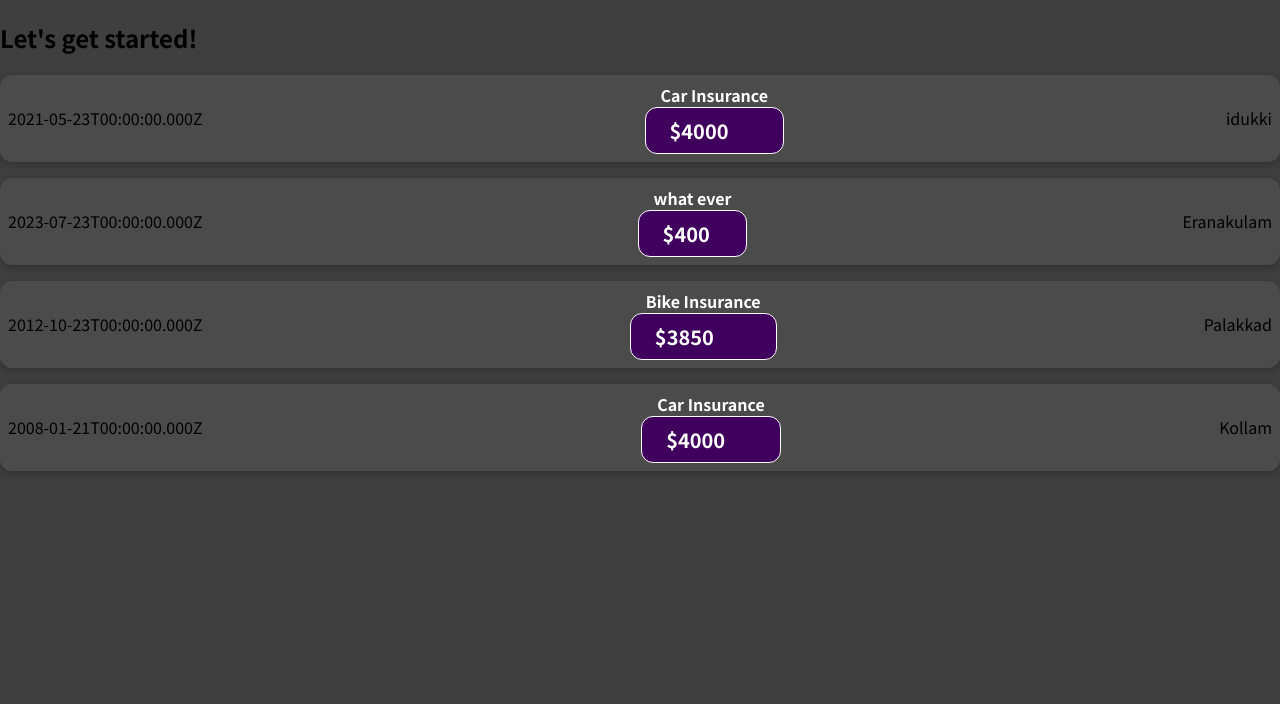
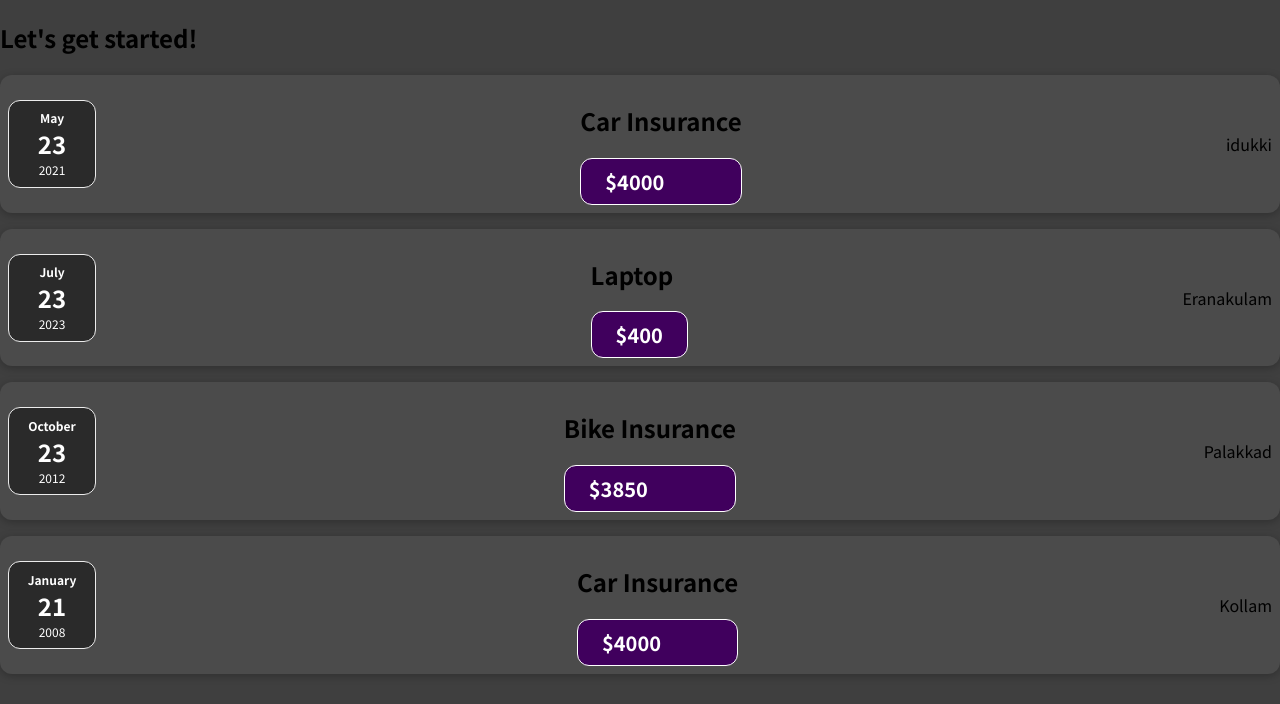
Before and after one commit to Sankaranarayanankm/React, a React (Create React App) app: page / in a window 1280 px wide. Shown: the top 704 px of the page. Built offline with nearby package versions, Linux system fonts and the light colour scheme.

Commit message:
made new component for date and added some css

```diff
--- a/src/App.js
+++ b/src/App.js
@@ -10,7 +10,7 @@ function App() {
     },
      {
       id:"e2",
-      title:"what ever",
+      title:"Laptop",
       amount:400,
       date:new Date(2023,6,23),
       locationOfExpenditure:"Eranakulam"
--- /dev/null
+++ b/src/Components/ExpenseDate.css
@@ -0,0 +1,26 @@
+.expense-date {
+  display: flex;
+  flex-direction: column;
+  width: 5.5rem;
+  height: 5.5rem;
+  border: 1px solid #ececec;
+  background-color: #2a2a2a;
+  color: white;
+  border-radius: 12px;
+  align-items: center;
+  justify-content: center;
+}
+
+.expense-date__month {
+  font-size: 0.75rem;
+  font-weight: bold;
+}
+
+.expense-date__year {
+  font-size: 0.75rem;
+}
+
+.expense-date__day {
+  font-size: 1.5rem;
+  font-weight: bold;
+}
--- /dev/null
+++ b/src/Components/ExpenseDate.js
@@ -0,0 +1,17 @@
+import React from "react";
+import './ExpenseDate.css';
+
+function ExpenseDate(props) {
+  const month = props.date.toLocaleString("en-US", { month: "long" });
+  const day = props.date.toLocaleString("en-US", { day: "2-digit" });
+  const year = props.date.getFullYear();
+  return (
+    <div className="expense-date" >
+      <div className="expense-date__month">{month}</div>
+      <div className="expense-date__day">{day}</div>
+      <div className="expense-date__year">{year}</div>
+    </div>
+  );
+}
+
+export default ExpenseDate;
--- /dev/null
+++ b/src/Components/ExpenseDetails.css
@@ -0,0 +1,45 @@
+.expense-details__description {
+  display: flex;
+  flex-direction: column;
+  gap: 1rem;
+  align-items: flex-end;
+  flex-flow: column-reverse;
+  justify-content: flex-start;
+  flex: 1;
+}
+
+
+.expense-details__price {
+  font-size: 1rem;
+  font-weight: bold;
+  color: white;
+  background-color: #40005d;
+  border: 1px solid white;
+  padding: 0.5rem;
+  border-radius: 12px;
+}
+
+@media (min-width: 580px) {
+  .expense-details__description {
+    flex-direction: row;
+    align-items: center;
+    justify-content: flex-start;
+    flex: 1;
+  }
+
+  .expense-details__description h2 {
+    font-size: 1.25rem;
+  }
+
+  .expense-details__price {
+    font-size: 1.25rem;
+    padding: 0.5rem 1.5rem;
+  }
+}
+.expense-details h2 {
+  color: #3a3a3a;
+  font-size: 1rem;
+  flex: 1;
+  margin: 0 1rem;
+  color: white;
+}
--- /dev/null
+++ b/src/Components/ExpenseDetails.js
@@ -0,0 +1,13 @@
+import React from 'react'
+import "./ExpenseDetails.css";
+
+function ExpenseDetails(props) {
+  return (
+    <div>
+      <h2 className="expense-details__description">{props.title}</h2>
+      <div className="expense-details__price">${props.amount}</div>
+    </div>
+  )
+}
+
+export default ExpenseDetails;
--- a/src/Components/ExpenseItem.css
+++ b/src/Components/ExpenseItem.css
@@ -8,49 +8,3 @@
   border-radius: 12px;
   background-color: #4b4b4b;
 }
-
-.expense-item__description {
-  display: flex;
-  flex-direction: column;
-  gap: 1rem;
-  align-items: flex-end;
-  flex-flow: column-reverse;
-  justify-content: flex-start;
-  flex: 1;
-}
-
-.expense-item h2 {
-  color: #3a3a3a;
-  font-size: 1rem;
-  flex: 1;
-  margin: 0 1rem;
-  color: white;
-}
-
-.expense-item__price {
-  font-size: 1rem;
-  font-weight: bold;
-  color: white;
-  background-color: #40005d;
-  border: 1px solid white;
-  padding: 0.5rem;
-  border-radius: 12px;
-}
-
-@media (min-width: 580px) {
-  .expense-item__description {
-    flex-direction: row;
-    align-items: center;
-    justify-content: flex-start;
-    flex: 1;
-  }
-
-  .expense-item__description h2 {
-    font-size: 1.25rem;
-  }
-
-  .expense-item__price {
-    font-size: 1.25rem;
-    padding: 0.5rem 1.5rem;
-  }
-}
--- a/src/Components/ExpenseItem.js
+++ b/src/Components/ExpenseItem.js
@@ -1,14 +1,13 @@
 import React from "react";
 import "./ExpenseItem.css";
+import ExpenseDetails from "./ExpenseDetails";
+import ExpenseDate from "./ExpenseDate";
+function ExpenseItem(props) {
 
-function ExpenseItem(props) {
   return (
     <div className="expense-item">
-      <div>{props.date.toISOString()}</div>
-      <div>
-        <h2 className="expense-item__description">{props.title}</h2>
-        <div className="expense-item__price">${props.amount}</div>
-      </div>
+      <ExpenseDate date={props.date}/>
+      <ExpenseDetails  title={props.title} amount={props.amount}/>
       <div>{props.loc}</div>
     </div>
   );
```
